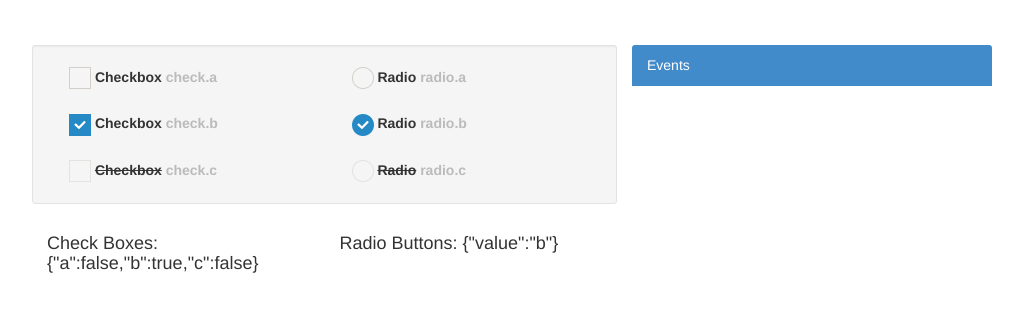
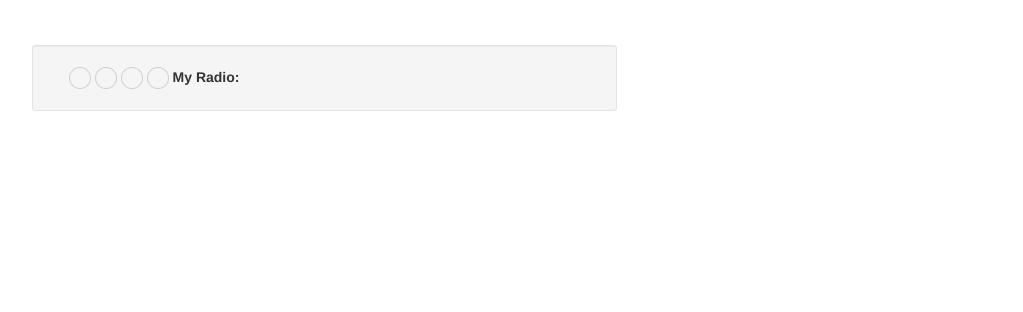
Before and after one commit to trq/icheck, a plain HTML site: page index.html in a window 1280 px wide. Shown: the whole page, without its empty margins (23-1046 px from the left). Drawn offline with Linux system fonts and the light colour scheme.

Commit message:
Trim down for a clearer example.

```diff
--- a/index.html
+++ b/index.html
@@ -8,42 +8,15 @@
     <script type="text/javascript" src="js/angular-1.2.22.js"></script>
     <script type="text/javascript" src="js/bootstrap-3.2.0.js"></script>
     <script type="text/javascript" src="js/icheck-2.0.rc1.js"></script>
-    <!-- load the icheck directive for angular -->
     <script type="text/javascript" src="js/directives/ui-check.js"></script>
 
-    <!-- load twitter bootstrap just so we can do other styling if we want -->
     <link rel="stylesheet" href="css/bootstrap.css" />
-    <!--
-        load the blue square style for icheck.
-        If you use a different style, you have to change it in the ui.check directive.
-        I have not discovered a way to counteract this, yet.
-    -->
     <link rel="stylesheet" href="css/check.css" />
 
-    <!-- create an angular application to test icheck with -->
     <script type="text/javascript">
         (function() {
             var app = angular.module('app', ['ui.check']);
-
-            app.controller("HomeController", function($scope){
-                $scope.check = {
-                    a: false,
-                    b: true,
-                    c: false
-                };
-
-                $scope.radio = {
-                    value: "b"
-                }
-            });
         })();
-    </script>
-    <script>
-        $(document).ready(function() {
-            $('input').on('ifCreated ifClicked ifChanged ifChecked ifUnchecked ifDisabled ifEnabled ifDestroyed', function (event) {
-                $('ul').append('<li><span>#' + this.id + '</span> is ' + event.type.replace('if', '').toLowerCase() + '</li>');
-            });
-        });
     </script>
     <style>
         body { padding-top: 45px; }
@@ -52,70 +25,20 @@
         label:last-child { margin-bottom: 0; }
     </style>
 </head>
-<body ng-app="app" class="container" ng-controller="HomeController">
+<body ng-app="app" class="container">
     <div class="row">
         <div class="col-md-6">
             <div class="row well well-sm">
                 <div class="col-md-6">
                     <div>
                         <label>
-                            <input icheck type="checkbox" ng-model="check.a" id="check.a" />
-                            <strong>Checkbox <span class="faded">check.a</span></strong>
+                            <input icheck type="radio" ng-model="foo" name="radio" value="x" name="a"/>
+                            <input icheck type="radio" ng-model="foo" name="radio" value="y" name="a"/>
+                            <input icheck type="radio" ng-model="foo" name="radio" value="x" name="b"/>
+                            <input icheck type="radio" ng-model="foo" name="radio" value="y" name="b"/>
+                            My Radio: {{ foo }}
                         </label>
                     </div>
-                    <div>
-                        <label>
-                            <input icheck type="checkbox" ng-model="check.b" id="check.b" />
-                            <strong>Checkbox <span class="faded">check.b</span></strong>
-                        </label>
-                    </div>
-                    <div>
-                        <label>
-                            <input icheck type="checkbox" ng-model="check.c" id="check.c" ng-disabled="true" />
-                            <strong><s>Checkbox</s> <span class="faded">check.c</span></strong>
-                        </label>
-                    </div>
-                </div>
-                <div class="col-md-6">
-                    <div>
-                        <label>
-                            <input icheck type="radio" ng-model="radio.value" name="radio" value="a" id="radio.a" />
-                            <strong>Radio <span class="faded">radio.a</span></strong>
-                        </label>
-                    </div>
-                    <div>
-                        <label>
-                            <input icheck type="radio" ng-model="radio.value" name="radio" value="b" id="radio.b" />
-                            <strong>Radio <span class="faded">radio.b</span></strong>
-                        </label>
-                    </div>
-                    <div>
-                        <label>
-                            <input icheck type="radio" ng-model="radio.value" name="radio" value="c" id="radio.c" ng-disabled="true" />
-                            <strong><s>Radio</s> <span class="faded">radio.c</span></strong>
-                        </label>
-                    </div>
-                </div>
-            </div>
-            <div class="row">
-                <div class="col-md-6">
-                    <h4>
-                        Check Boxes: {{ check }}
-                    </h4>
-                </div>
-                <div class="col-md-6">
-                    <h4>
-                        Radio Buttons: {{ radio }}
-                    </h4>
-                </div>
-            </div>
-
-        </div>
-        <div class="col-md-4">
-            <div class="panel-primary">
-                <div class="panel-heading">Events</div>
-                <div class="panel-body">
-                    <ul></ul>
                 </div>
             </div>
         </div>
```
